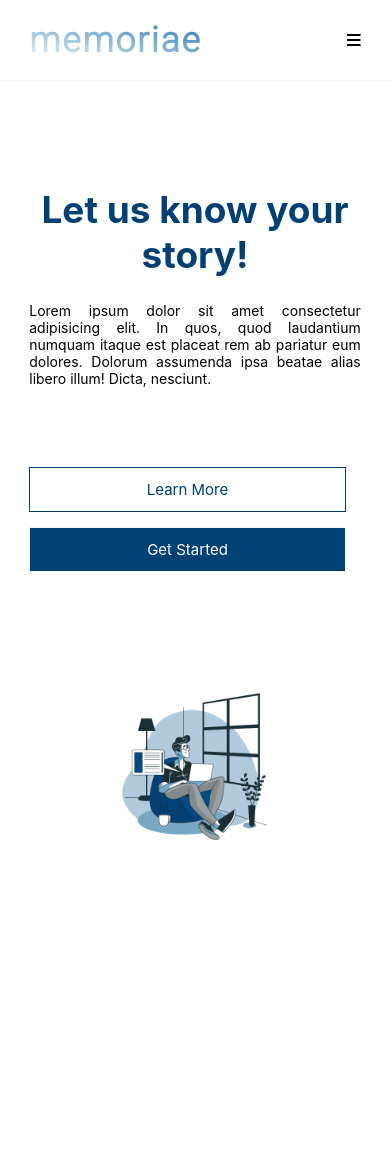
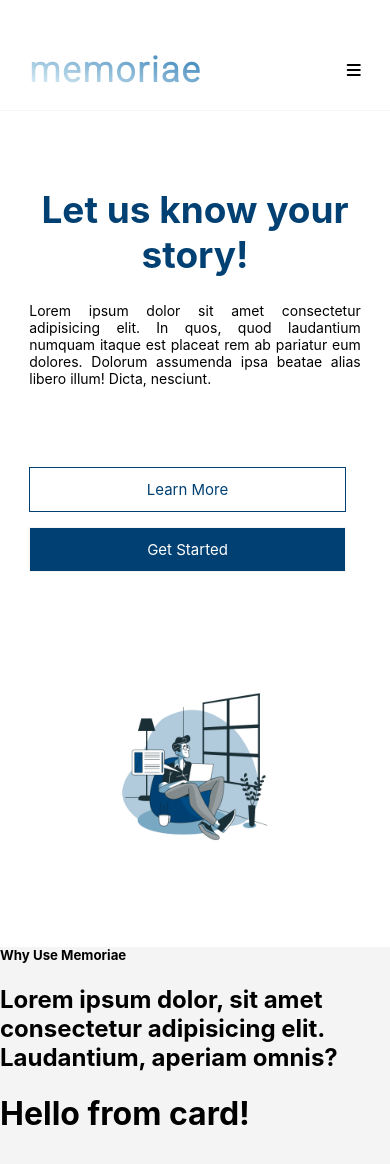
Before and after one commit to artpersona/memoriae, a React (Create React App) app: page / in a window 390 px wide. Shown: the top 1164 px of the page. Before the commit the page ends 925 px from the top, so only its background shows below. Built offline with nearby package versions, Linux system fonts and the light colour scheme.

Commit message:
final fix navbaar

```diff
--- /dev/null
+++ b/src/components/Landing/CardItem.js
@@ -0,0 +1,11 @@
+import React from "react";
+import "./CardItem.css";
+function CardItem() {
+  return (
+    <div>
+      <h1>Hello from card!</h1>
+    </div>
+  );
+}
+
+export default CardItem;
--- /dev/null
+++ b/src/components/Landing/Cards.css
@@ -0,0 +1,6 @@
+.cards__container {
+  width: 100%;
+  height: 100vh;
+  background-color: #f4f4f4;
+  align-items: center;
+}
--- /dev/null
+++ b/src/components/Landing/Cards.js
@@ -0,0 +1,24 @@
+import React from "react";
+import "./Cards.css";
+import Card from "./CardItem.js";
+function Cards() {
+  return (
+    <div className="cards__container">
+      <div className="cards__wrapper">
+        <div className="cards__info">
+          <h5>Why Use Memoriae</h5>
+          <h2>
+            Lorem ipsum dolor, sit amet consectetur adipisicing elit.
+            Laudantium, aperiam omnis?
+          </h2>
+        </div>
+
+        <div className="cards__contents">
+          <Card />
+        </div>
+      </div>
+    </div>
+  );
+}
+
+export default Cards;
--- a/src/components/NavBar/NavBar.css
+++ b/src/components/NavBar/NavBar.css
@@ -1,18 +1,28 @@
 .navbar__container {
+  position: absolute;
   width: 100%;
   background-color: white;
   display: flex;
   justify-content: center;
   position: sticky;
-  top: 0;
+  top: 30px;
   z-index: 999;
-  padding-top: 30px;
   height: 80px;
   transition: all ease 300ms;
 }
 
+.navbar__container::before {
+  content: "";
+  position: absolute;
+  top: -30px;
+  width: 100%;
+  height: 30px;
+  background-color: white;
+}
+
 .nav__scrolled {
-  padding-top: 0;
+  top: 0;
+  /* padding-top: 30px; */
   box-shadow: 0 2px 5px 0 rgba(0, 0, 0, 0.2);
 }
 
--- a/src/components/NavBar/NavBar.js
+++ b/src/components/NavBar/NavBar.js
@@ -19,12 +19,8 @@ function NavBar() {
   const [scrolled, setScrolled] = useState(false);
 
   const changeBackground = () => {
-    if (window.innerWidth > 760) {
-      if (window.scrollY >= 80) {
-        setScrolled(true);
-      } else {
-        setScrolled(false);
-      }
+    if (window.scrollY > 80) {
+      setScrolled(true);
     } else {
       setScrolled(false);
     }
--- a/src/pages/Landing.js
+++ b/src/pages/Landing.js
@@ -1,10 +1,12 @@
 import React from "react";
 import "./Landing.css";
+import CardSection from "../components/Landing/Cards";
 import Hero from "../components/Hero/Hero";
 function Landing() {
   return (
     <div className="wrapper">
       <Hero />
+      <CardSection></CardSection>
     </div>
   );
 }
```
Also changed, not shown: src/components/Landing/CardItem.css (added), 2 other files (tests, documents, lock files or other folders).
